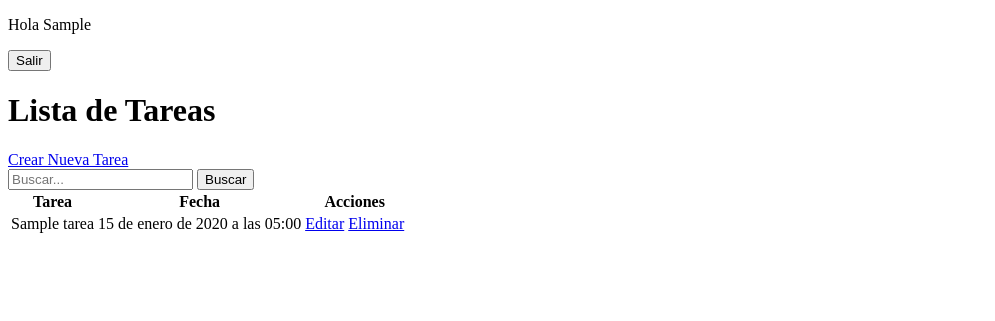
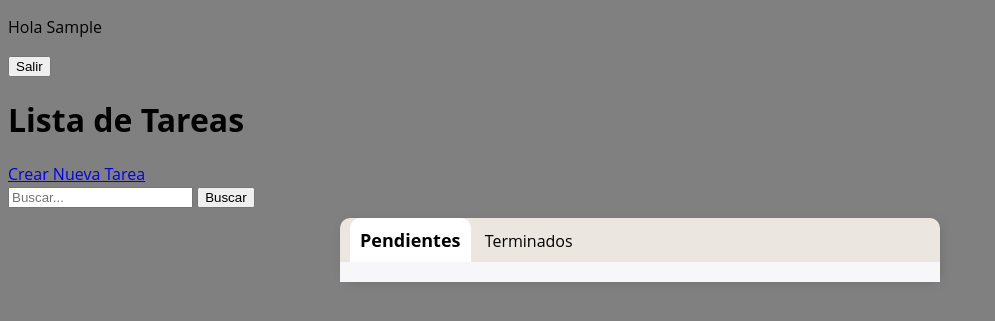
Before and after one commit to j-quinde/todo-list, a Django app: page / in a window 1280 px wide. Shown: the top 321 px of the page, without its empty margins (0-995 px from the left). Run offline with Django 5.2, Linux system fonts and the light colour scheme; a user stored in the database is signed in; tables that the repository leaves empty hold one stand-in row (values such as "Sample post"); some libraries are stand-ins or nearby versions.

Commit message:
style: estilos a la lista de tareas

```diff
--- a/base/static/base/css/style.css
+++ b/base/static/base/css/style.css
@@ -0,0 +1,69 @@
+
+body{
+    background: #808080;
+    font-family: "Open Sans", sans-serif;
+}
+
+.container{
+    /*background-color: #f7f6f8;*/
+    margin: auto;
+}
+
+.container-tabs{
+    max-width: 600px;
+    border-radius: 10px;
+    margin: auto;
+    -webkit-box-shadow: 2px 2px 13px -4px rgba(0,0,0,0.21);
+    box-shadow: 2px 2px 13px -4px rgba(0,0,0,0.21);
+    background-color: #ECE6E0;
+}
+
+.tabs{
+    margin-top: 10px;
+    padding: 10px;
+}
+
+.tabs a{
+    text-decoration: none;
+    color: black;
+    padding: 10px;
+}
+
+.tabs a.active{
+    background-color: #ffffff;
+    font-weight: bold;
+    font-size: 18px;
+    border-radius: 10px 10px 0 0;
+    padding-bottom: 10px;
+}
+
+.tab-contents{
+    padding: 10px;
+    background-color: #f7f6f8;
+    margin: auto;
+}
+
+.tab-content{
+    display: none;
+}
+
+.tab-content.active{
+    display: block;
+}
+
+.items-tareas{
+    display: flex;
+    justify-content: space-between;
+    margin-top: 10px;
+}
+
+.icon-delete{
+    color: red;
+    cursor: pointer;
+}
+
+.tarea-fecha{
+    color: #0ec80f;
+    font-size: 14px;
+    margin-top: 5px;
+}
--- a/base/static/base/js/script.js
+++ b/base/static/base/js/script.js
@@ -16,3 +16,21 @@ function confirm_delete(tarea_id) {
         }
     });
 }
+
+const tabs = document.querySelectorAll('.tabs a');
+const tab_contents = document.querySelectorAll('.tab-content');
+
+tabs.forEach(tab => {
+   tab.onclick = (e) => {
+       e.preventDefault();
+       const target = tab.getAttribute('href');
+
+       //quitar active
+       tabs.forEach(t => t.classList.remove('active'));
+       tab_contents.forEach(tc => tc.classList.remove('active'));
+
+       //agregar active
+       tab.classList.add('active');
+       document.querySelector(target).classList.add('active');
+   }
+});
--- a/base/templates/base/base.html
+++ b/base/templates/base/base.html
@@ -4,7 +4,7 @@
     <meta charset="UTF-8">
     <title>Gestor de Tareas</title>
     <script src="https://cdn.jsdelivr.net/npm/sweetalert2@11"></script>
-
+    <link rel="stylesheet" href="https://cdnjs.cloudflare.com/ajax/libs/font-awesome/4.7.0/css/font-awesome.min.css">
     {% load static %}
     <!--CSS-->
     <link rel="stylesheet" href="{% static 'base/css/style.css' %}">
--- a/base/templates/base/tarea_list.html
+++ b/base/templates/base/tarea_list.html
@@ -20,7 +20,51 @@
         <input type="submit" value="Buscar">
     </form>
 
-    <table>
+    <div class="container-tabs">
+        <div class="tabs">
+            <a class="tab active" href="#tab-pendientes">Pendientes</a>
+            <a class="tab" href="#tab-terminados">Terminados</a>
+        </div>
+        <div class="tab-contents">
+            <div class="tab-content active" id="tab-pendientes">
+                {% for tarea in tareas %}
+                    {% if not tarea.completo %}
+                        <div class="items-tareas">
+                            <div class="tarea-detalles">
+                                <label>{{ tarea.titulo }}</label>
+                                <div class="tarea-fecha">
+                                    <i class="fa fa-calendar" aria-hidden="true"></i>&nbsp<label>{{ tarea.creado|date:"d/m/Y" }}</label>
+                                </div>
+                            </div>
+
+                            <div class="tarea-acciones">
+                                <a class="icon-delete" onclick="confirm_delete({{ tarea.id }})"><i class="fa fa-trash-o" aria-hidden="true" style="font-size:20px"></i></a>
+                            </div>
+                        </div>
+                    {% endif %}
+                {% endfor %}
+            </div>
+            <div class="tab-content" id="tab-terminados">
+                {% for tarea in tareas %}
+                    {% if tarea.completo %}
+                        <div class="items-tareas">
+                            <div class="tarea-detalles">
+                                <label>{{ tarea.titulo }}</label>
+                                <div class="tarea-fecha">
+                                    <i class="fa fa-calendar" aria-hidden="true"></i>&nbsp<label>{{ tarea.creado|date:"d/m/Y" }}</label>
+                                </div>
+                            </div>
+                            <div class="tarea-acciones">
+                                <a class="icon-delete" onclick="confirm_delete({{ tarea.id }})"><i class="fa fa-trash-o" aria-hidden="true" style="font-size:20px"></i></a>
+                            </div>
+                        </div>
+                    {% endif %}
+                {% endfor %}
+            </div>
+        </div>
+    </div>
+
+    {% comment %}<table>
         <thead>
             <tr>
                 <th>Tarea</th>
@@ -43,7 +87,7 @@
             <h3>No hay tareas registradas</h3>
         {% endfor %}
         </tbody>
-    </table>
+    </table>{% endcomment %}
 
     <script src="{% static 'base/js/script.js'%}"></script>
 {% endblock content %}
```
